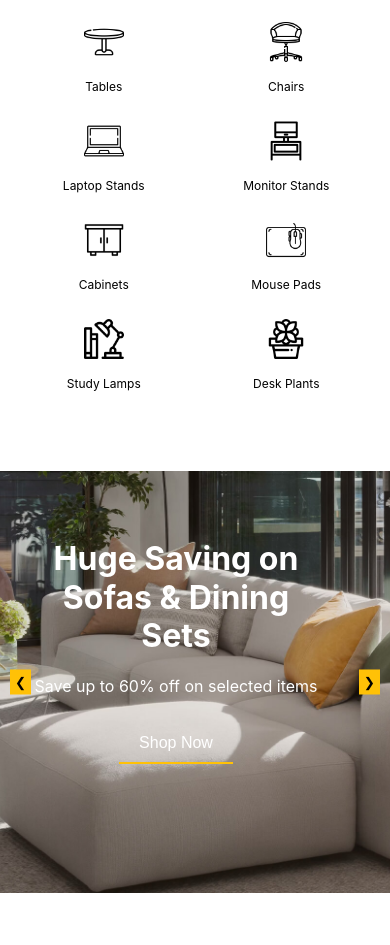
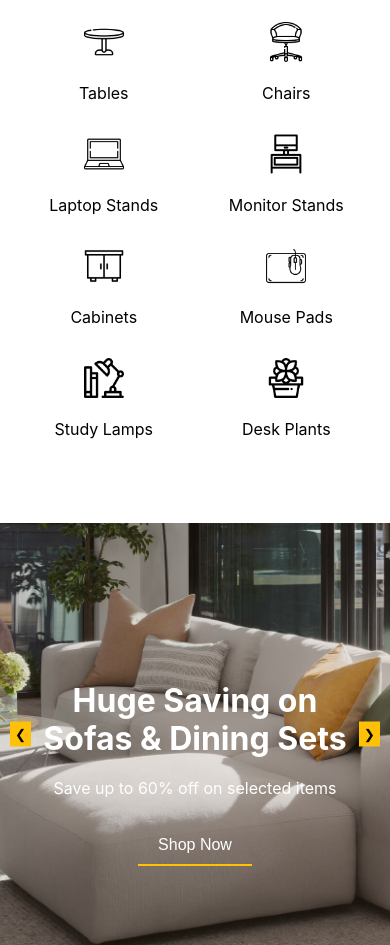
Before and after one commit to ayeshaMalik86/furnitureWebsite, a React (Create React App) app: page / in a window 390 px wide. Shown: the part 1060-2005 px from the top of the page. Before the commit the page ends 1953 px from the top, so only its background shows below. Built offline with nearby package versions, Linux system fonts and the light colour scheme.

Commit message:
categories done

```diff
--- a/src/homeComponents/Carousel.jsx
+++ b/src/homeComponents/Carousel.jsx
@@ -53,7 +53,7 @@ const Carousel = () => {
       >
         <div
           className={`carousel-text ${isAnimating ? "slide-up" : ""}`}
-          key={currentSlide} // Re-renders the component for animation
+          key={currentSlide}
         >
           <h1>{slides[currentSlide].text}</h1>
           <p>{slides[currentSlide].p}</p>
--- a/src/styles/homeComponents/Carousel.css
+++ b/src/styles/homeComponents/Carousel.css
@@ -24,7 +24,7 @@
     align-items: center;
     bottom: -50px;
     color: white;
-    width: 80%;
+    width: 100%;
     padding: 20px;
     border-radius: 8px;
     text-align: center;
@@ -33,7 +33,7 @@
   }
 
   .carousel-text h1 {
-    font-size: 2.5rem;
+    font-size: 3rem;
     width: 70%;
     margin: 0 auto;
     line-height: 1.2;
@@ -55,6 +55,10 @@
     border-bottom: 2px solid #ffc107;
     font-size: 1rem;
     text-align: center;
+  }
+
+  .carousel-text .shop-now:hover{
+    font-size: 1.1rem;
   }
 
   .carousel button {
@@ -80,11 +84,10 @@
 
   @keyframes slide-up {
     0% {
-      bottom: -50px;
+      bottom: -200px;
       opacity: 0;
     }
     100% {
-      bottom: 20px;
       opacity: 1;
     }
   }
@@ -99,6 +102,15 @@
       width: 90%;
     }
 
+    .carousel-inner{
+        transition: none;
+    }
+
+    .carousel-text{
+        animation: none;
+        opacity: 1;
+    }
+
     .carousel-text .shop-now {
       font-size: 1rem;
     }
--- a/src/styles/homeComponents/Categories.css
+++ b/src/styles/homeComponents/Categories.css
@@ -25,8 +25,14 @@
   display: flex;
   flex-direction: column;
   align-items: center;
-  font-size: 14px;
+  font-size: 1rem;
   text-align: center;
+  cursor: pointer;
+}
+
+.category-item:hover{
+  font-size: 1.1rem;
+  color: #ffc107;
 }
 
 .icon {
@@ -42,7 +48,7 @@
   }
 
   .category-item {
-    font-size: 12px;
+    font-size: 1rem;
   }
 
   .icon {
```
